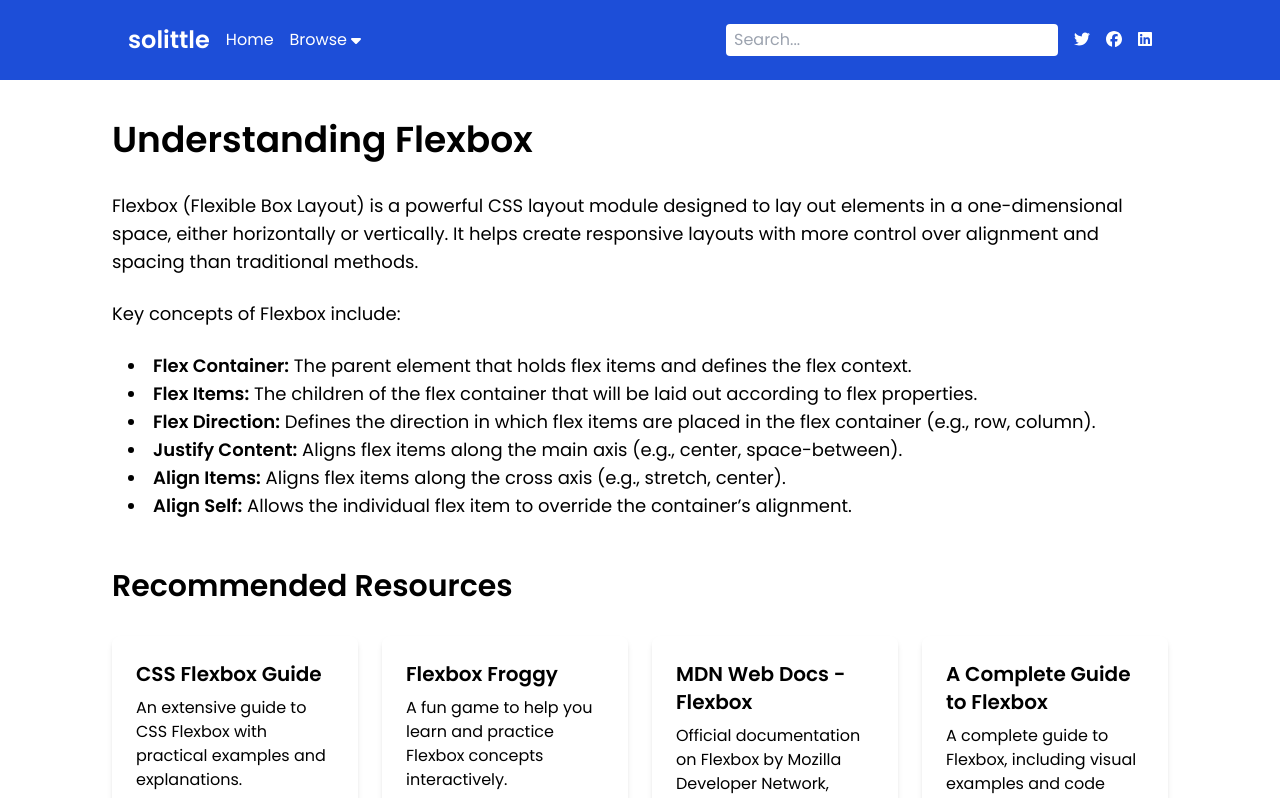
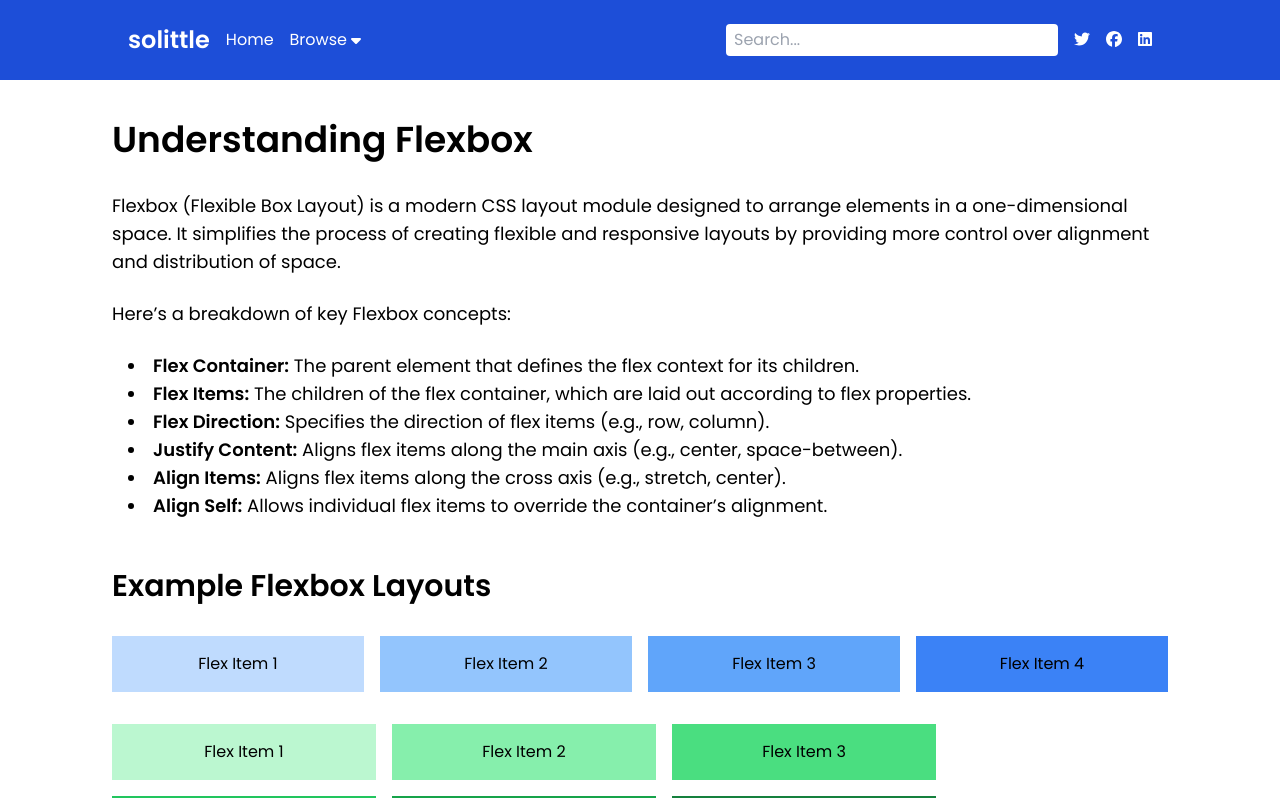
Before and after one commit to elizabeth-agada/so-little, a React (Create React App) app: page /category/flexbox in a window 1280 px wide. Shown: the top 798 px of the page. Built offline with nearby package versions, Linux system fonts and the light colour scheme.

Commit message:
flex box

```diff
--- a/src/pages/FlexboxPage.jsx
+++ b/src/pages/FlexboxPage.jsx
@@ -6,21 +6,43 @@ function FlexboxPage() {
       <section className="mb-12">
         <h1 className="text-3xl md:text-4xl font-bold mb-8">Understanding Flexbox</h1>
         <p className="text-base md:text-lg mb-6">
-          Flexbox (Flexible Box Layout) is a powerful CSS layout module designed to lay out elements in a one-dimensional
-          space, either horizontally or vertically. It helps create responsive layouts with more control over alignment
-          and spacing than traditional methods.
+          Flexbox (Flexible Box Layout) is a modern CSS layout module designed to arrange elements in a one-dimensional
+          space. It simplifies the process of creating flexible and responsive layouts by providing more control over
+          alignment and distribution of space.
         </p>
         <p className="text-base md:text-lg mb-6">
-          Key concepts of Flexbox include:
+          Here’s a breakdown of key Flexbox concepts:
         </p>
         <ul className="list-disc list-inside pl-4 text-base md:text-lg">
-          <li><strong>Flex Container:</strong> The parent element that holds flex items and defines the flex context.</li>
-          <li><strong>Flex Items:</strong> The children of the flex container that will be laid out according to flex properties.</li>
-          <li><strong>Flex Direction:</strong> Defines the direction in which flex items are placed in the flex container (e.g., row, column).</li>
+          <li><strong>Flex Container:</strong> The parent element that defines the flex context for its children.</li>
+          <li><strong>Flex Items:</strong> The children of the flex container, which are laid out according to flex properties.</li>
+          <li><strong>Flex Direction:</strong> Specifies the direction of flex items (e.g., row, column).</li>
           <li><strong>Justify Content:</strong> Aligns flex items along the main axis (e.g., center, space-between).</li>
           <li><strong>Align Items:</strong> Aligns flex items along the cross axis (e.g., stretch, center).</li>
-          <li><strong>Align Self:</strong> Allows the individual flex item to override the container’s alignment.</li>
+          <li><strong>Align Self:</strong> Allows individual flex items to override the container’s alignment.</li>
         </ul>
+      </section>
+
+      <section className="mb-12">
+        <h2 className="text-2xl md:text-3xl font-bold mb-8">Example Flexbox Layouts</h2>
+
+        {/* Basic Flexbox Example */}
+        <div className="flex flex-wrap gap-4 mb-8">
+          <div className="flex-1 bg-blue-200 p-4 text-center">Flex Item 1</div>
+          <div className="flex-1 bg-blue-300 p-4 text-center">Flex Item 2</div>
+          <div className="flex-1 bg-blue-400 p-4 text-center">Flex Item 3</div>
+          <div className="flex-1 bg-blue-500 p-4 text-center">Flex Item 4</div>
+        </div>
+
+        {/* Responsive Flexbox Example */}
+        <div className="flex flex-wrap gap-4">
+          <div className="flex-1 sm:flex-none sm:w-1/2 md:w-1/3 lg:w-1/4 bg-green-200 p-4 text-center">Flex Item 1</div>
+          <div className="flex-1 sm:flex-none sm:w-1/2 md:w-1/3 lg:w-1/4 bg-green-300 p-4 text-center">Flex Item 2</div>
+          <div className="flex-1 sm:flex-none sm:w-1/2 md:w-1/3 lg:w-1/4 bg-green-400 p-4 text-center">Flex Item 3</div>
+          <div className="flex-1 sm:flex-none sm:w-1/2 md:w-1/3 lg:w-1/4 bg-green-500 p-4 text-center">Flex Item 4</div>
+          <div className="flex-1 sm:flex-none sm:w-1/2 md:w-1/3 lg:w-1/4 bg-green-600 p-4 text-center">Flex Item 5</div>
+          <div className="flex-1 sm:flex-none sm:w-1/2 md:w-1/3 lg:w-1/4 bg-green-700 p-4 text-center">Flex Item 6</div>
+        </div>
       </section>
 
       <section>
@@ -47,7 +69,6 @@ function FlexboxPage() {
             <p className="text-base mb-4">A complete guide to Flexbox, including visual examples and code snippets.</p>
             <a href="https://www.smashingmagazine.com/2018/03/guide-flexbox-css/" target="_blank" rel="noopener noreferrer" className="text-blue-500 hover:underline">Read Article</a>
           </div>
-          {/* Add more resources here */}
         </div>
       </section>
     </main>
```
Also changed, not shown: src/tailwind.css.
